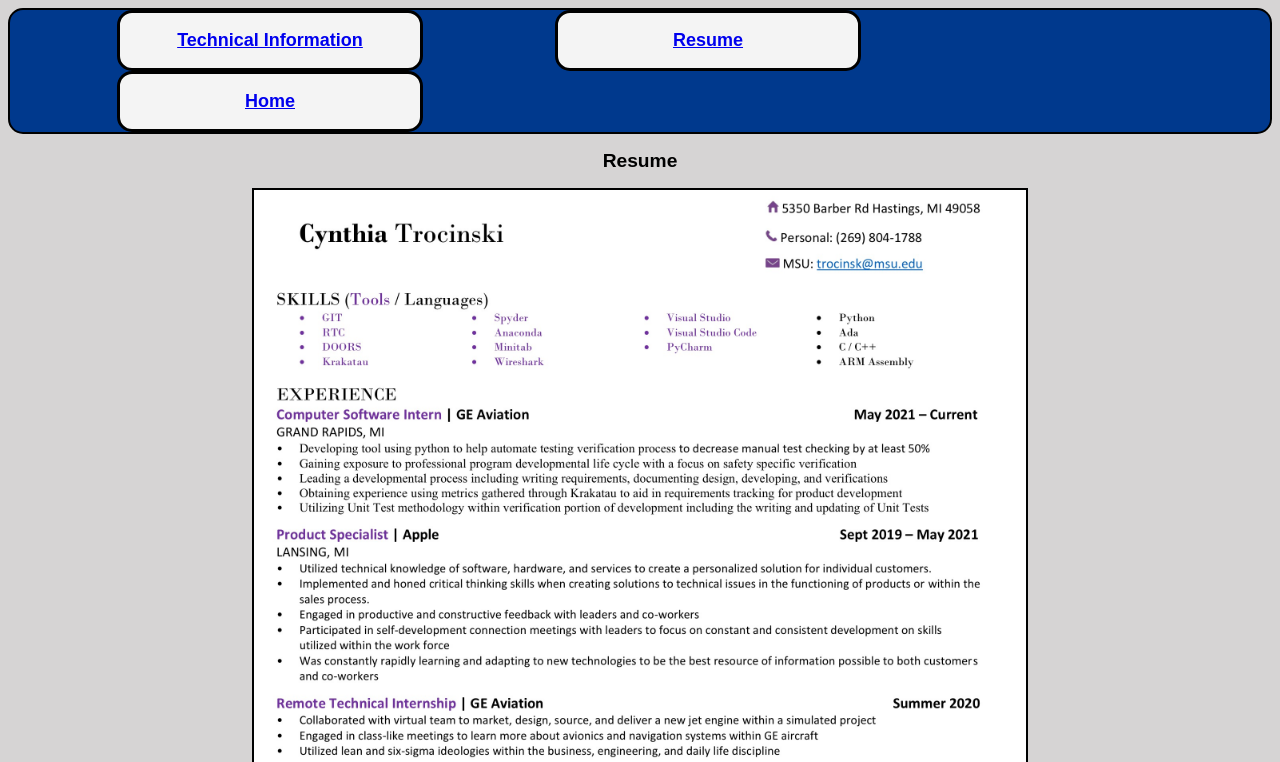
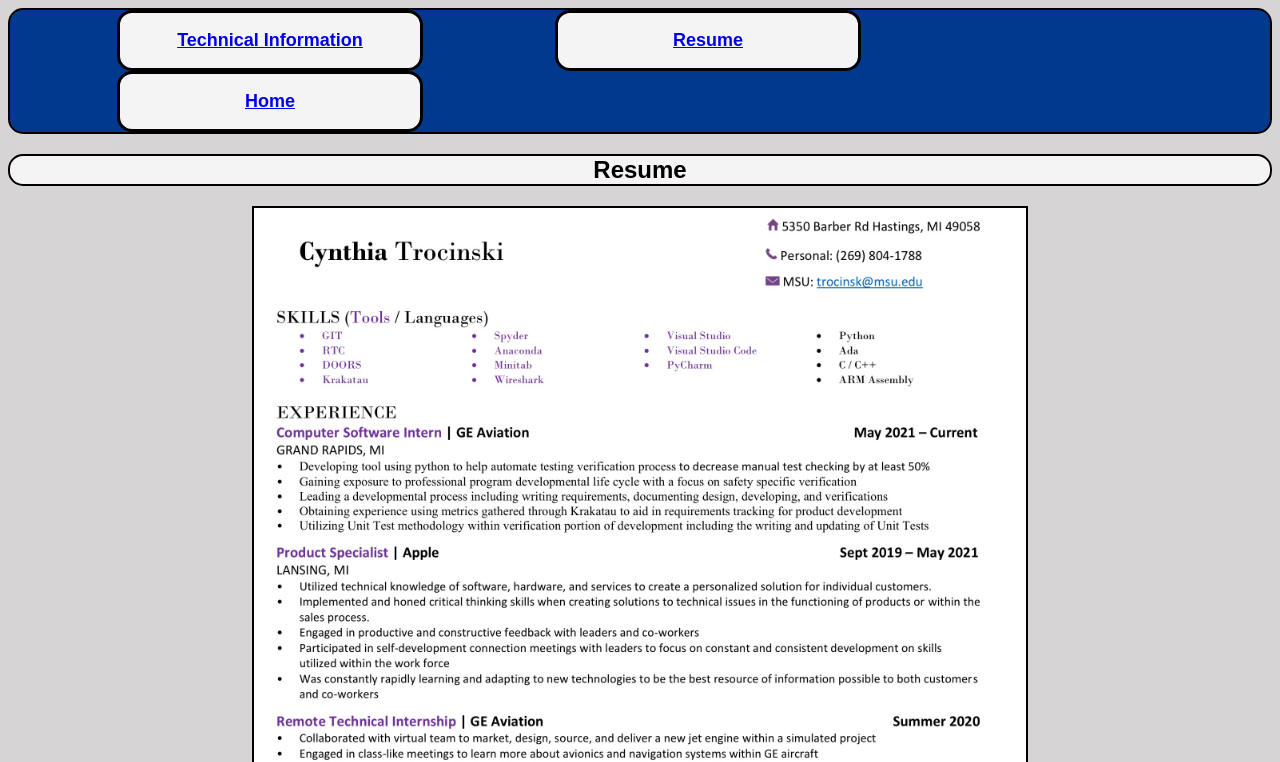
Before and after one commit to Trinzki/mi349_final, a plain HTML site: page resume.html in a window 1280 px wide. Shown: the top 762 px of the page. Drawn offline with Linux system fonts and the light colour scheme.

Commit message:
centering fixed now editing title css

```diff
--- a/style.css
+++ b/style.css
@@ -87,8 +87,11 @@ header{
 }
 
 .resume h1{
-    font-weight: 700;
-    font-size: larger;
+    background-color: #F4F4F4;
+    border: 2px solid black;
+    border-radius: 15px;
+    font-weight: 800;
+    font-size: x-large;
 }
 
 .resume img{
```
